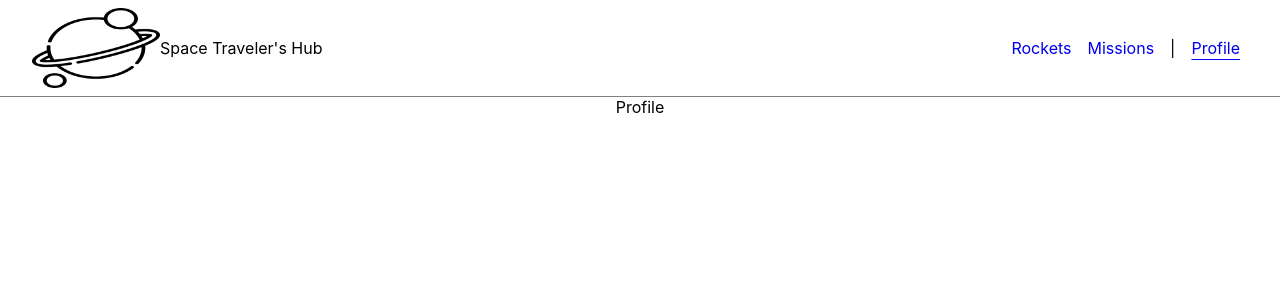
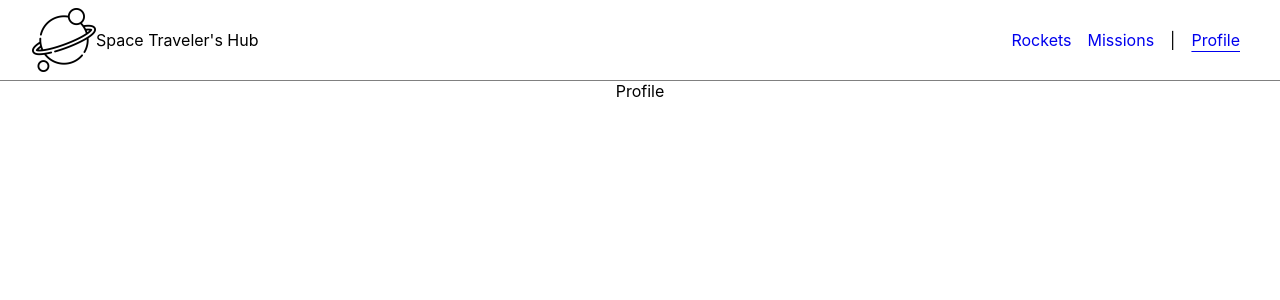
Before and after one commit to jlvFlores/React-Redux-group-project, a React (Create React App) app: page / in a window 1280 px wide. Shown: the top 300 px of the page. Built offline with nearby package versions, Linux system fonts and the light colour scheme.

Commit message:
Fix logo aspect ratio

```diff
--- a/src/App.css
+++ b/src/App.css
@@ -31,8 +31,8 @@ header {
 }
 
 .logo {
-  width: 10vw;
-  height: 10vh;
+  width: 5vw;
+  aspect-ratio: 1 / 1;
 }
 
 ul {
```
